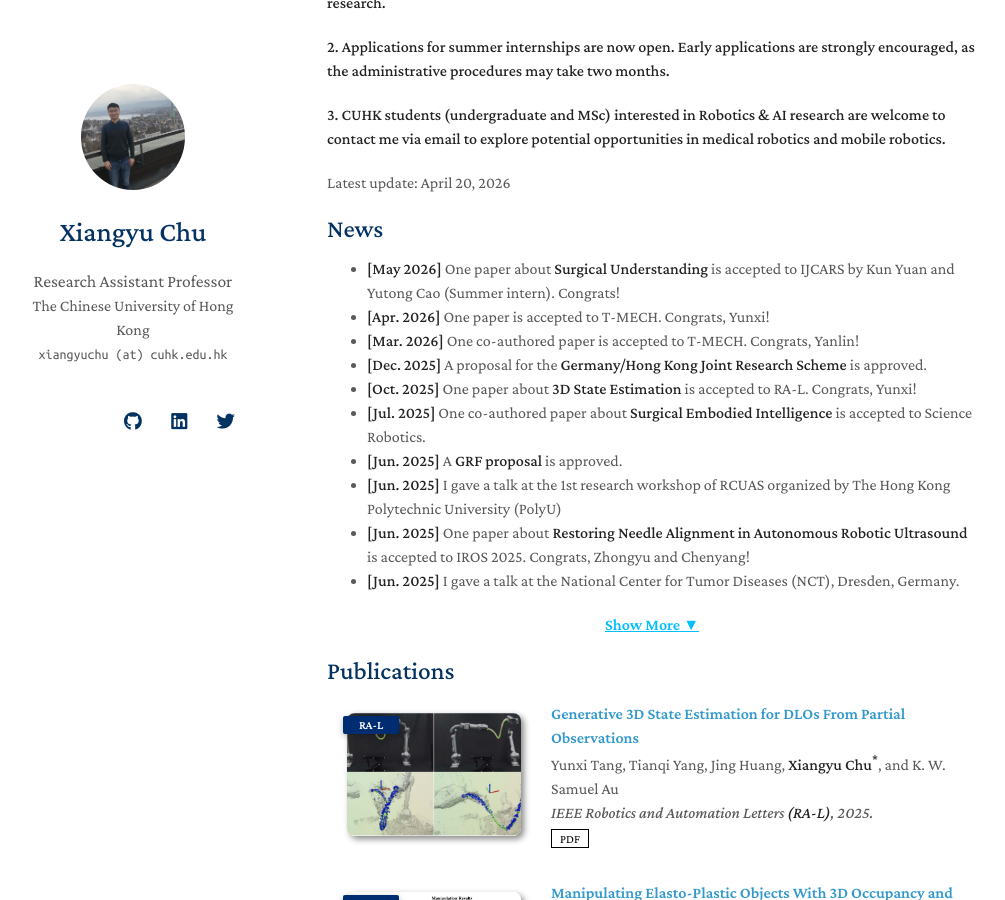
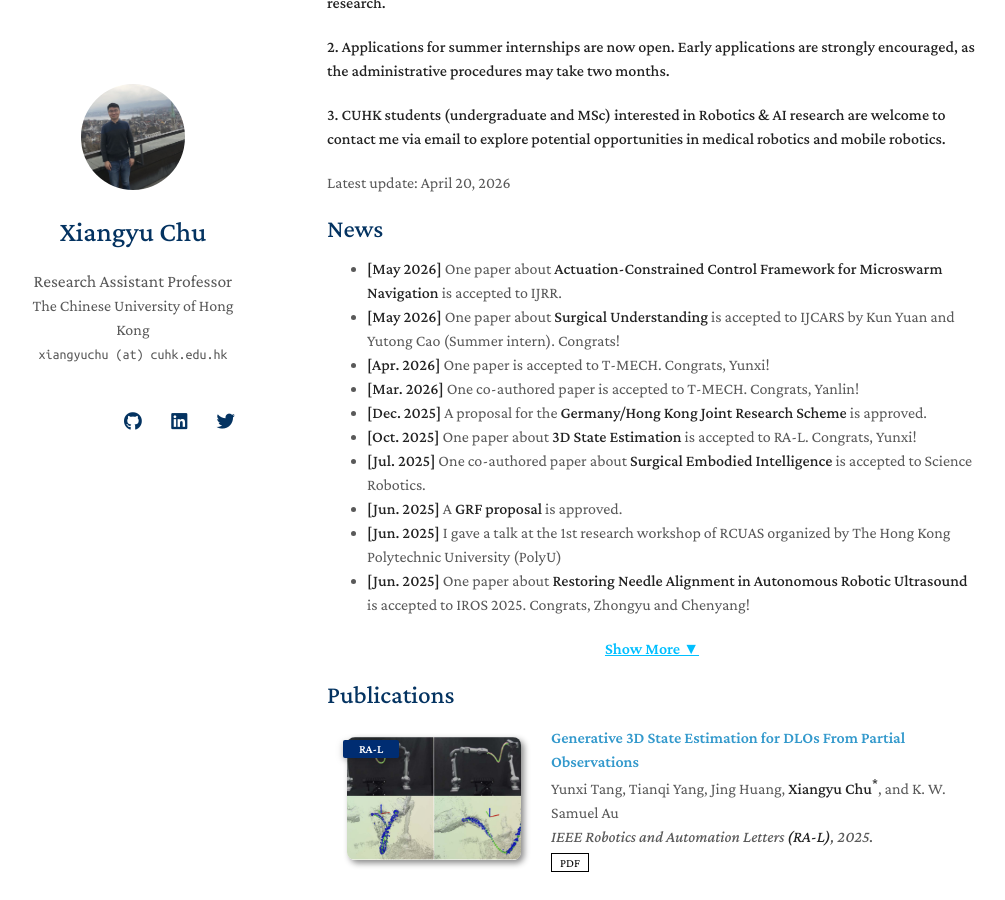
Before and after one commit to xiangyuchu03/xiangyuchu03.github.io, a Jekyll site: the page built from index.md, in a window 1280 px wide and 900 px high, scrolled down 446 px. Shown: the whole window, without its empty margins (143-1148 px from the left). Built offline with Jekyll 4.4.1, drawn with Linux system fonts in a browser that asks for light colours; nearby versions of some CDN libraries; a style sheet for code colours, icons or effects is not loaded; our own code applies the rules of GitHub Pages for plain Markdown files.

Commit message:
Update index.md

```diff
--- a/index.md
+++ b/index.md
@@ -19,6 +19,7 @@ Latest update: April 20, 2026
 
 ## News
 <ul id="news-list">
+    <li class="news-item"><strong>[May 2026]</strong> One paper about <strong> Actuation-Constrained Control Framework for Microswarm Navigation </strong> is accepted to IJRR. </li>
     <li class="news-item"><strong>[May 2026]</strong> One paper about <strong> Surgical Understanding </strong> is accepted to IJCARS by Kun Yuan and Yutong Cao (Summer intern). Congrats! </li>
     <li class="news-item"><strong>[Apr. 2026]</strong> One paper is accepted to T-MECH. Congrats, Yunxi! </li>
     <li class="news-item"><strong>[Mar. 2026]</strong> One co-authored paper is accepted to T-MECH. Congrats, Yanlin! </li>
```
